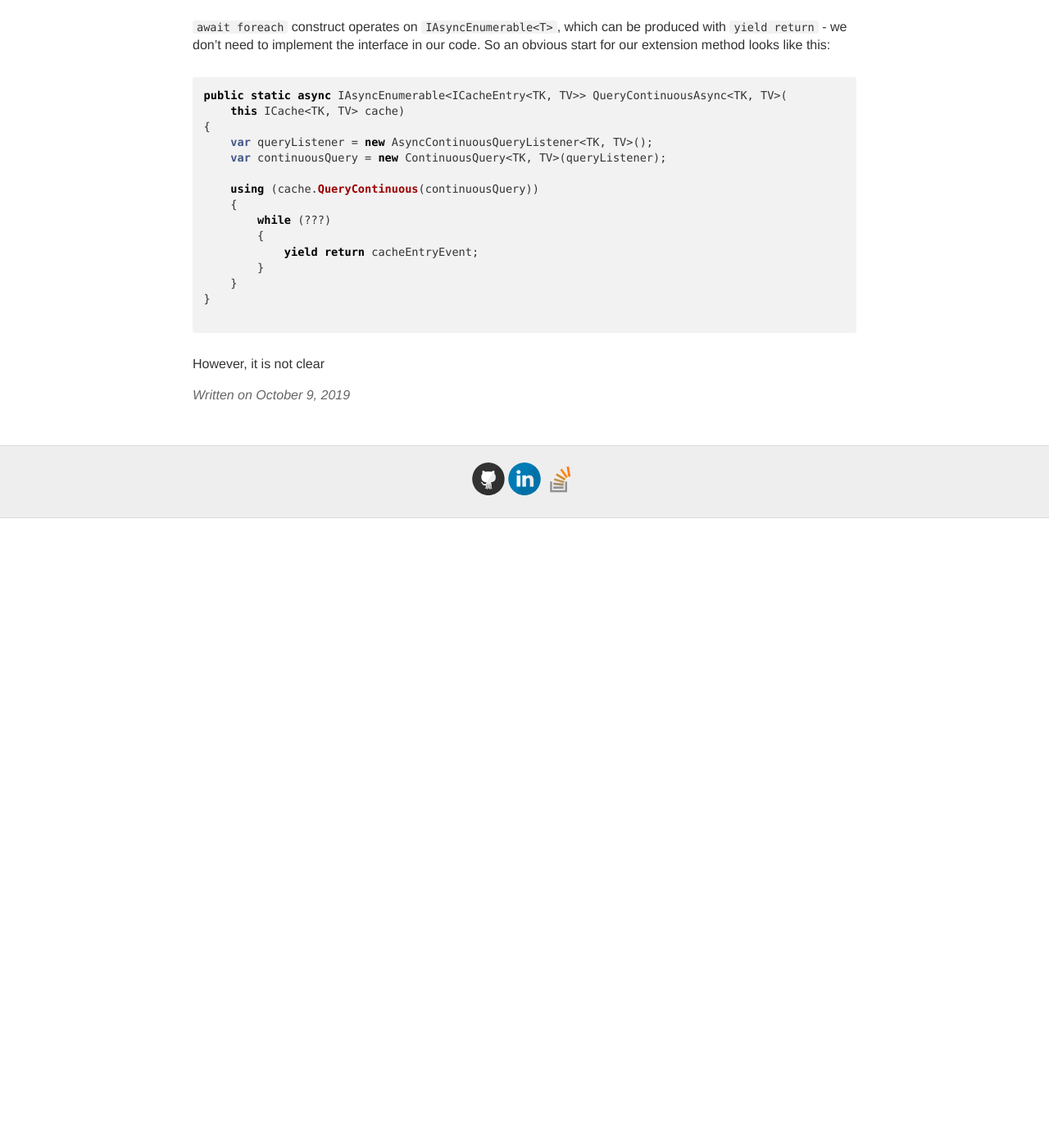
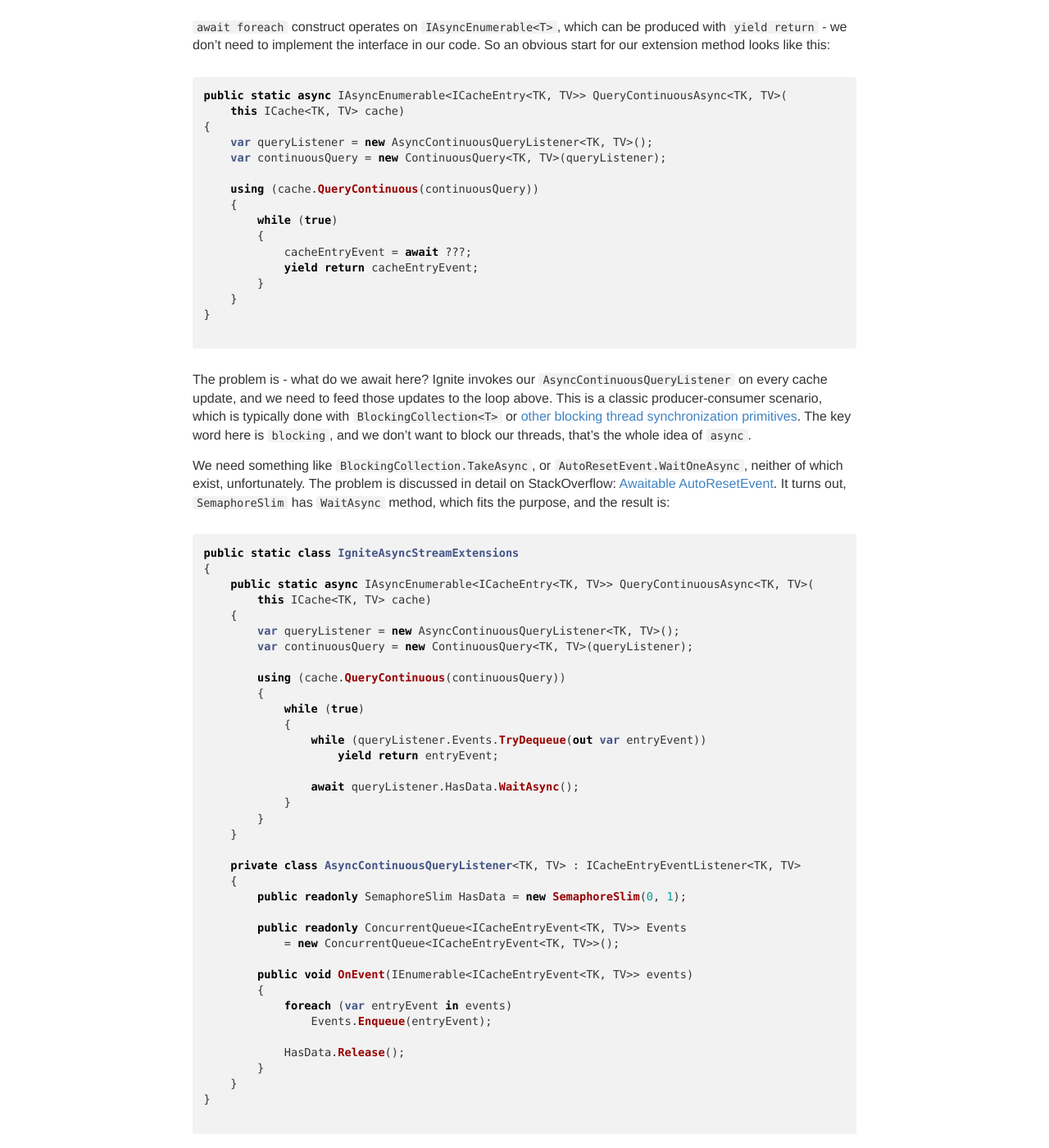
Before and after one commit to ptupitsyn/ptupitsyn.github.io, a Jekyll site: the page built from _posts/2019-10-09-Ignite-Async-Streams.md, in a window 1280 px wide and 1400 px high, scrolled down 1197 px. Shown: the whole window at 82% size. Built offline with Jekyll 4.4.1, drawn with Linux system fonts in a browser that asks for light colours; comment, search, counter and statistics services are not loaded; before the commit the page ends 1829 px from its top, so only the background shows below that.

Commit message:
Implementation described

````diff
--- a/_posts/2019-10-09-Ignite-Async-Streams.md
+++ b/_posts/2019-10-09-Ignite-Async-Streams.md
@@ -51,8 +51,9 @@ public static async IAsyncEnumerable<ICacheEntry<TK, TV>> QueryContinuousAsync<T
 
     using (cache.QueryContinuous(continuousQuery))
     {
-        while (???)
+        while (true)
         {
+            cacheEntryEvent = await ???;
             yield return cacheEntryEvent;
         }
     }
@@ -60,4 +61,46 @@ public static async IAsyncEnumerable<ICacheEntry<TK, TV>> QueryContinuousAsync<T
 
 ```
 
-However, it is not clear
+The problem is - what do we await here? Ignite invokes our `AsyncContinuousQueryListener` on every cache update, and we need to feed those updates to the loop above. This is a classic producer-consumer scenario, which is typically done with `BlockingCollection<T>` or [other blocking thread synchronization primitives](http://www.albahari.com/threading/part4.aspx#_Wait_Pulse_Producer_Consumer_Queue). The key word here is `blocking`, and we don't want to block our threads, that's the whole idea of `async`.
+
+We need something like `BlockingCollection.TakeAsync`, or `AutoResetEvent.WaitOneAsync`, neither of which exist, unfortunately. The problem is discussed in detail on StackOverflow: [Awaitable AutoResetEvent](https://stackoverflow.com/questions/32654509/awaitable-autoresetevent). It turns out, `SemaphoreSlim` has `WaitAsync` method, which fits the purpose, and the result is:
+
+```cs
+public static class IgniteAsyncStreamExtensions
+{
+    public static async IAsyncEnumerable<ICacheEntry<TK, TV>> QueryContinuousAsync<TK, TV>(
+        this ICache<TK, TV> cache)
+    {
+        var queryListener = new AsyncContinuousQueryListener<TK, TV>();
+        var continuousQuery = new ContinuousQuery<TK, TV>(queryListener);
+
+        using (cache.QueryContinuous(continuousQuery))
+        {
+            while (true)
+            {
+                while (queryListener.Events.TryDequeue(out var entryEvent))
+                    yield return entryEvent;
+
+                await queryListener.HasData.WaitAsync();
+            }
+        }
+    }
+
+    private class AsyncContinuousQueryListener<TK, TV> : ICacheEntryEventListener<TK, TV>
+    {
+        public readonly SemaphoreSlim HasData = new SemaphoreSlim(0, 1);
+
+        public readonly ConcurrentQueue<ICacheEntryEvent<TK, TV>> Events
+            = new ConcurrentQueue<ICacheEntryEvent<TK, TV>>();
+
+        public void OnEvent(IEnumerable<ICacheEntryEvent<TK, TV>> events)
+        {
+            foreach (var entryEvent in events)
+                Events.Enqueue(entryEvent);
+
+            HasData.Release();
+        }
+    }
+}
+
+```
````
